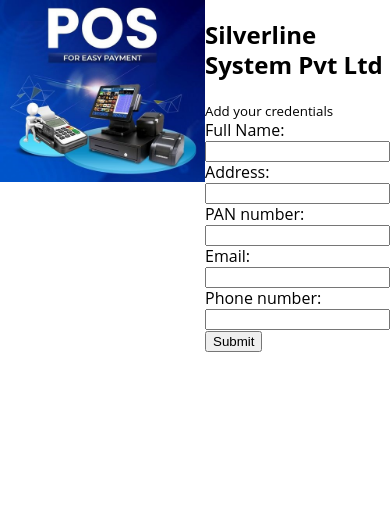
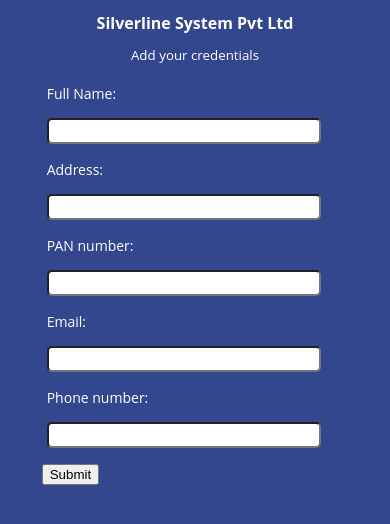
Before and after one commit to ruzabaj/silverline-system-task, a React (Create React App) app: page / in a window 390 px wide. Shown: the top 524 px of the page. Built offline with nearby package versions, Linux system fonts and the light colour scheme.

Commit message:
added: mobile responsive css

```diff
--- a/src/css/home.css
+++ b/src/css/home.css
@@ -6,12 +6,85 @@
     height: 100vh;
 }
 .left-container{
-    flex:3;
+    width: 60%;
 }
 
 .right-container{
-    flex:2;
+    width: 40%;
 }
 .pos-image img{
     width: 100%;
+    height: 100%;
+    object-fit:fill;
 }
+.system-form{
+    display: flex;
+    flex-direction: column;
+    justify-content: center;
+    align-items: center;
+}
+form{
+    display: block;
+    margin:20px 0px;
+}
+label{
+    padding: 15px 05px;
+}
+input[type="text"]{
+    margin: 15px 05px;
+    width: calc(100% - 30px);
+    height: 30px;
+    border-radius: 05px
+}
+.btn-submit{
+    text-align: center;
+}
+.btn-submit button{
+    border: 0;
+    border-radius: 15px;
+    width: 100px;
+    height: 50px;
+    background-color: rgb(0,25,115);
+    color: white;
+    font-size: 18px;
+}
+@media screen and (max-width: 768px) {
+    body{
+        background-color: rgba(0,25,115,0.8);
+        color: white;
+    }
+    h2{
+        font-size: 16px
+    }
+    .left-container{
+      /* visibility: hidden; */
+        display: none;
+    }
+    .pos-image img{
+        visibility: hidden;
+    }
+    .right-container{
+        width: 100vw;
+    }
+    .system-form{
+        width: 100vw;
+        display: flex;
+        flex-direction: column;
+        justify-content: center;
+        align-items: center;
+    }
+}
+@media screen and (max-width: 425px) {
+    input[type="text"]{
+        width: calc(100% - 40px);
+        height: 20px;
+    }
+    .btn-submit button{
+        width: 80px;
+        height: 30px;
+        font-size: 14px;
+    }
+    label{
+        font-size: 14px;
+    }
+}
```
